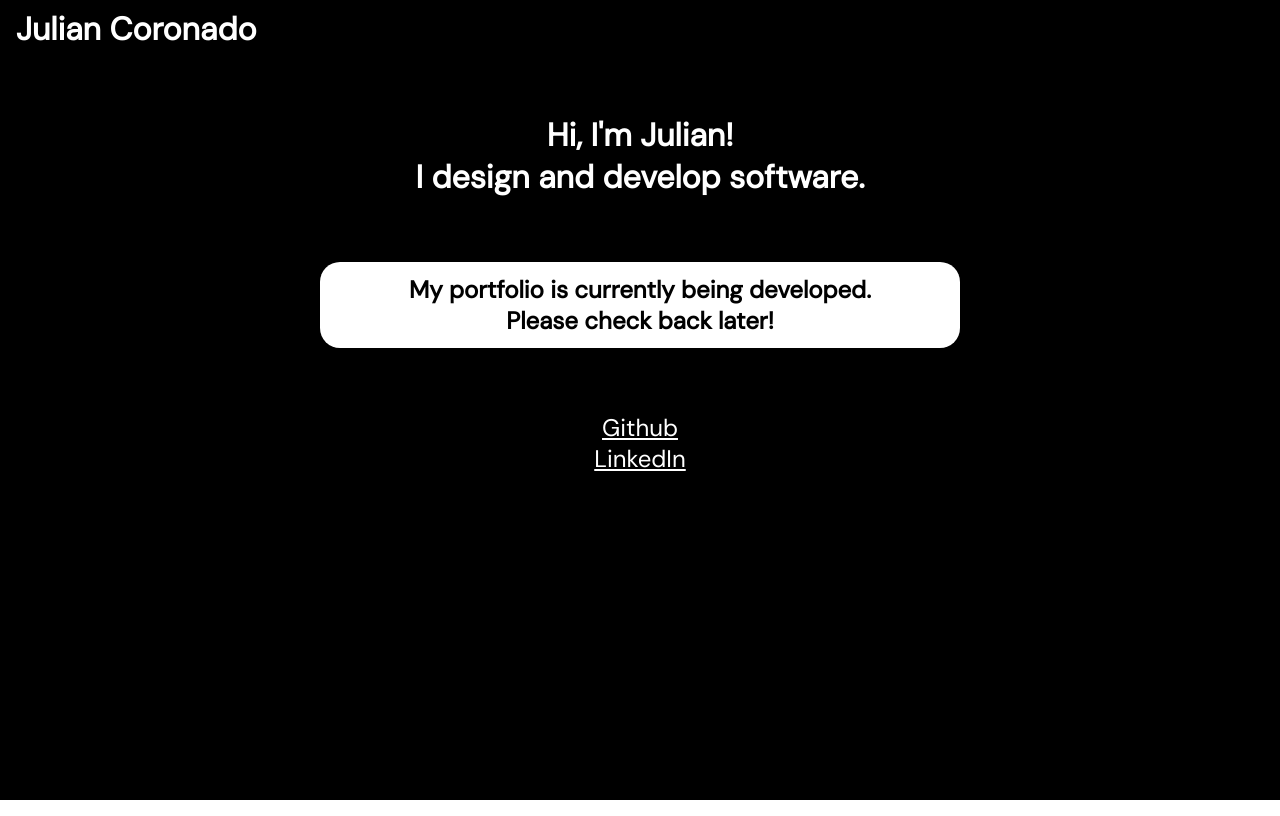
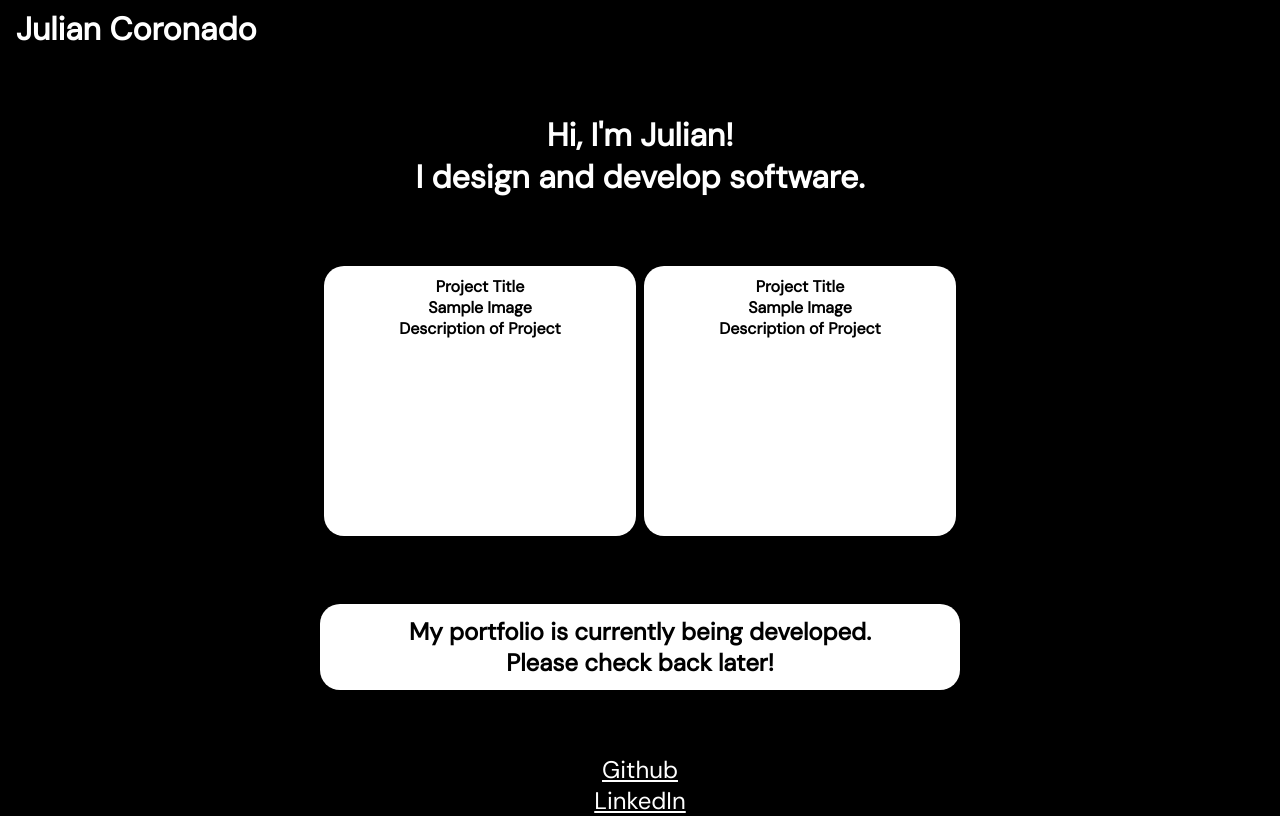
Before and after one commit to juliancoronado/jcoronado, a React (Create React App) app: page / in a window 1280 px wide. Built offline with nearby package versions, Linux system fonts and the light colour scheme.

Commit message:
Project modules added

```diff
--- a/src/App.css
+++ b/src/App.css
@@ -3,7 +3,7 @@
 }
 
 .app {
-  height: 100vh;
+  min-height: 100vh;
   background: black;
   font-family: 'DM Sans';
   font-size: 16px;
@@ -37,6 +37,22 @@
   text-align: center;
 }
 
+#projdiv {
+  display: flex;
+  justify-content: space-between;
+}
+
+.project {
+  padding: 10px;
+  background: white;
+  border-radius: 20px;
+  width: 100%;
+  height: 250px;
+  margin: 4px;
+  text-align: center;
+  font-weight: bold;
+}
+
 .wip {
   width: auto;
   padding: 0.5em;
--- a/src/App.js
+++ b/src/App.js
@@ -2,6 +2,7 @@ import React from 'react';
 import Welcome from './Welcome';
 import Wip from './Wip';
 import Links from './Links';
+import Project from './Project';
 
 function App() {
 
@@ -14,6 +15,11 @@ function App() {
         { /* Center Items on Main page */}
         <Welcome />
         <div className="break"></div>
+        <div id="projdiv">
+          <Project />
+          <Project />
+        </div>
+        <div className="break"></div>
         <Wip />
         <div className="break"></div>
         <Links />
--- /dev/null
+++ b/src/Project.js
@@ -0,0 +1,14 @@
+import React from 'react';
+import './App.css';
+
+function Project() {
+    return(
+        <div className="project">
+            <text><span>Project Title</span></text>
+            <text><span>Sample Image</span></text>
+            <text><span>Description of Project</span></text>
+        </div>
+    );
+}
+
+export default Project;
```
Also changed, not shown: 12 other files (tests, documents, lock files or other folders).
